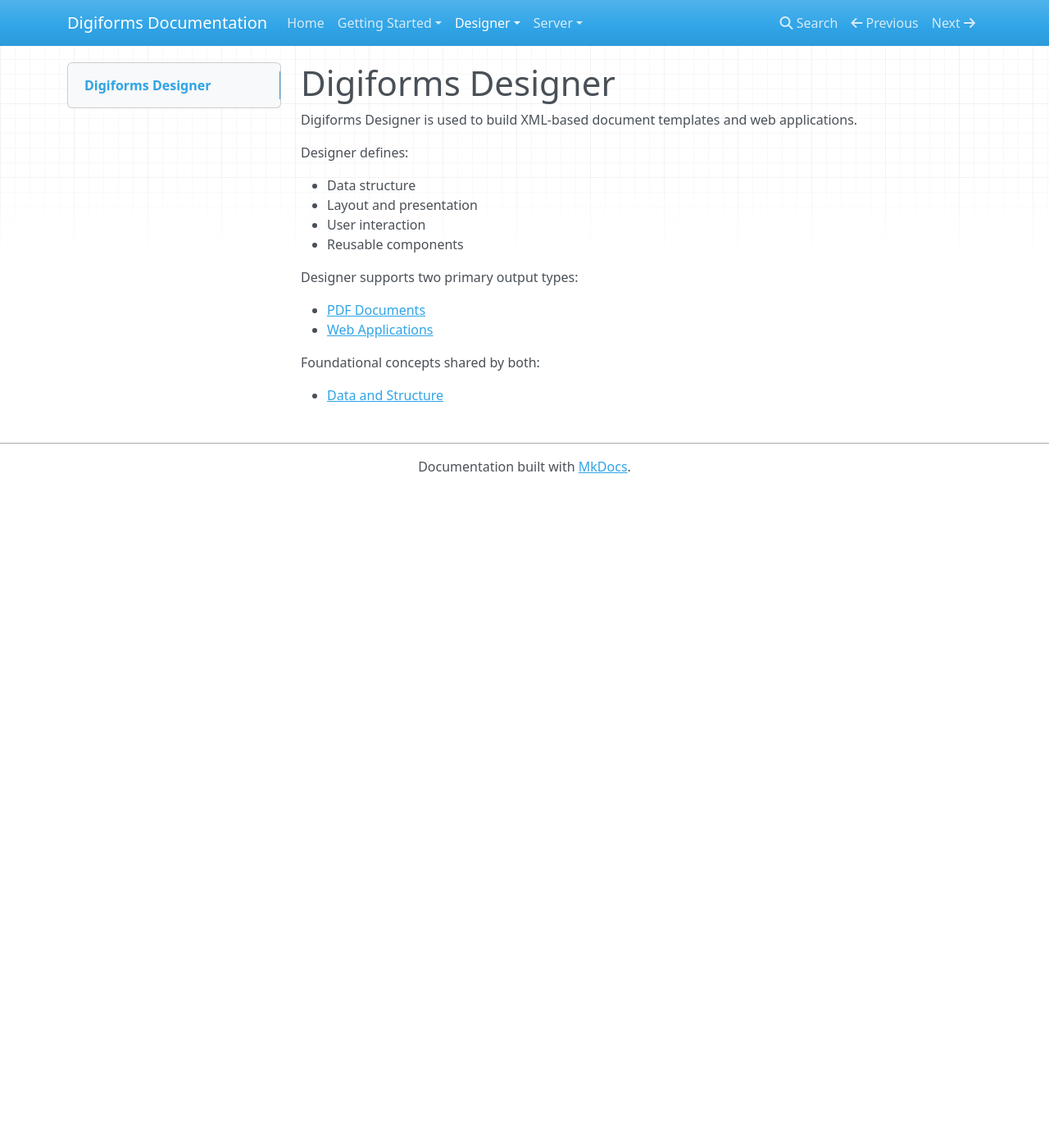
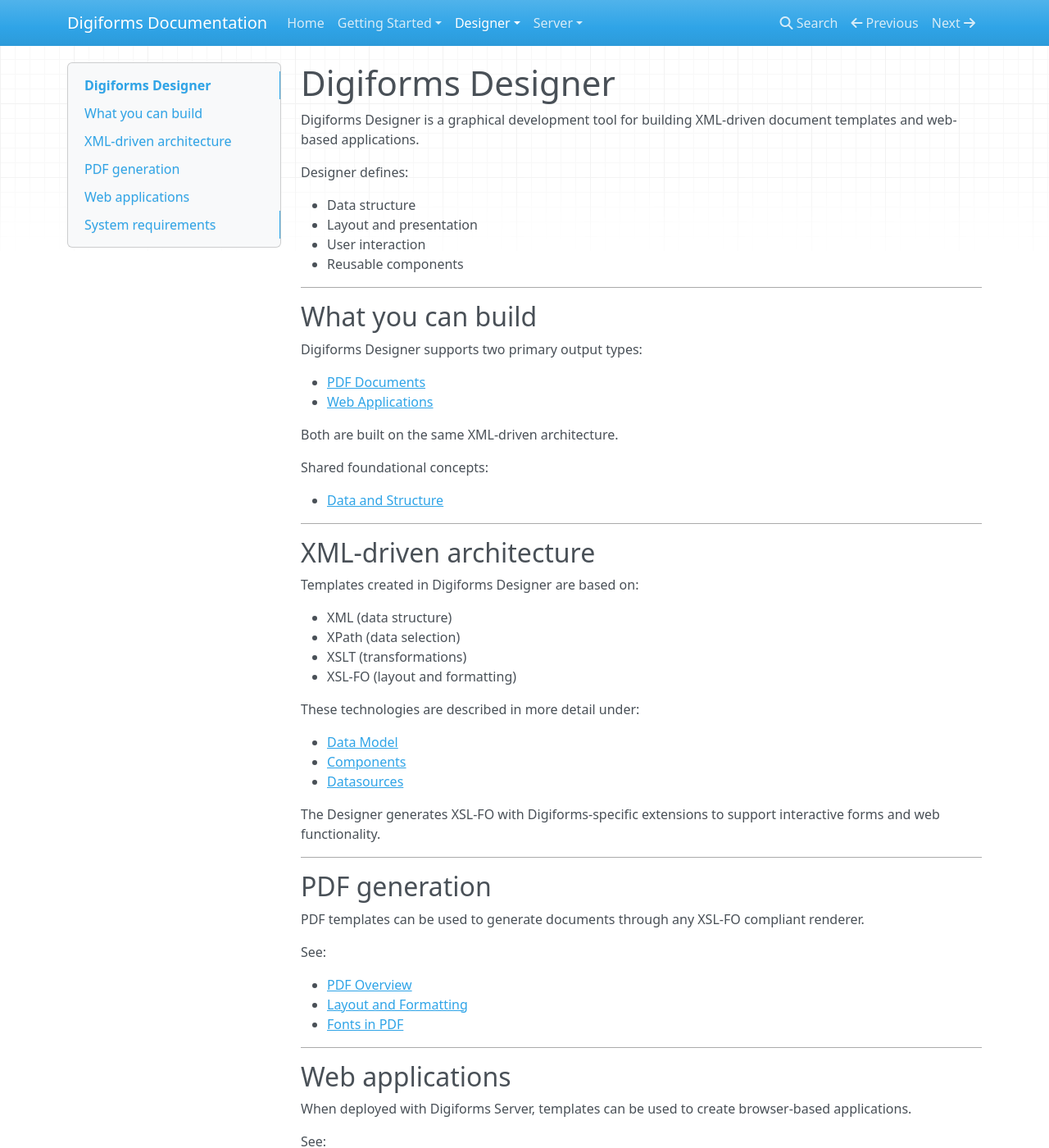
Before and after one commit to Multekrem/digiforms-docs, an MkDocs documentation site: the page built from docs/designer/index.md, in a window 1280 px wide and 1400 px high. Shown: the whole window at 82% size. Built offline with MkDocs 1.6.1, drawn with Linux system fonts in a browser that asks for light colours; nearby versions of some CDN libraries; some of the changed text lies outside the part shown.

Commit message:
Update index.md - mer tekst + lenker

```diff
--- a/docs/designer/index.md
+++ b/docs/designer/index.md
@@ -1,6 +1,6 @@
 # Digiforms Designer
 
-Digiforms Designer is used to build XML-based document templates and web applications.
+Digiforms Designer is a graphical development tool for building XML-driven document templates and web-based applications.
 
 Designer defines:
 
@@ -9,11 +9,76 @@
 - User interaction
 - Reusable components
 
-Designer supports two primary output types:
+---
+
+## What you can build
+
+Digiforms Designer supports two primary output types:
 
 - [PDF Documents](pdf/index.md)
 - [Web Applications](web/index.md)
 
-Foundational concepts shared by both:
+Both are built on the same XML-driven architecture.
+
+Shared foundational concepts:
 
 - [Data and Structure](data-and-structure/index.md)
+
+---
+
+## XML-driven architecture
+
+Templates created in Digiforms Designer are based on:
+
+- XML (data structure)
+- XPath (data selection)
+- XSLT (transformations)
+- XSL-FO (layout and formatting)
+
+These technologies are described in more detail under:
+
+- [Data Model](data-and-structure/data-model/index.md)
+- [Components](data-and-structure/components/index.md)
+- [Datasources](data-and-structure/datasources/index.md)
+
+The Designer generates XSL-FO with Digiforms-specific extensions to support interactive forms and web functionality.
+
+---
+
+## PDF generation
+
+PDF templates can be used to generate documents through any XSL-FO compliant renderer.
+
+See:
+
+- [PDF Overview](pdf/index.md)
+- [Layout and Formatting](pdf/layout/index.md)
+- [Fonts in PDF](pdf/fonts/index.md)
+
+---
+
+## Web applications
+
+When deployed with Digiforms Server, templates can be used to create browser-based applications.
+
+See:
+
+- [Web Overview](web/index.md)
+- [Page Templates](web/page-templates/index.md)
+- [Form Controls](web/form-controls/index.md)
+- [Validation](web/validation/index.md)
+
+Server runtime and integrations are documented under:
+
+- [Digiforms Server](../server/index.md)
+
+---
+
+## System requirements
+
+Digiforms Designer requires:
+
+- Windows operating system
+- Java (for PDF preview functionality)
+- An XSL-FO compliant PDF renderer (e.g. Apache FOP)
+- PDF reader software for viewing generated output
```
